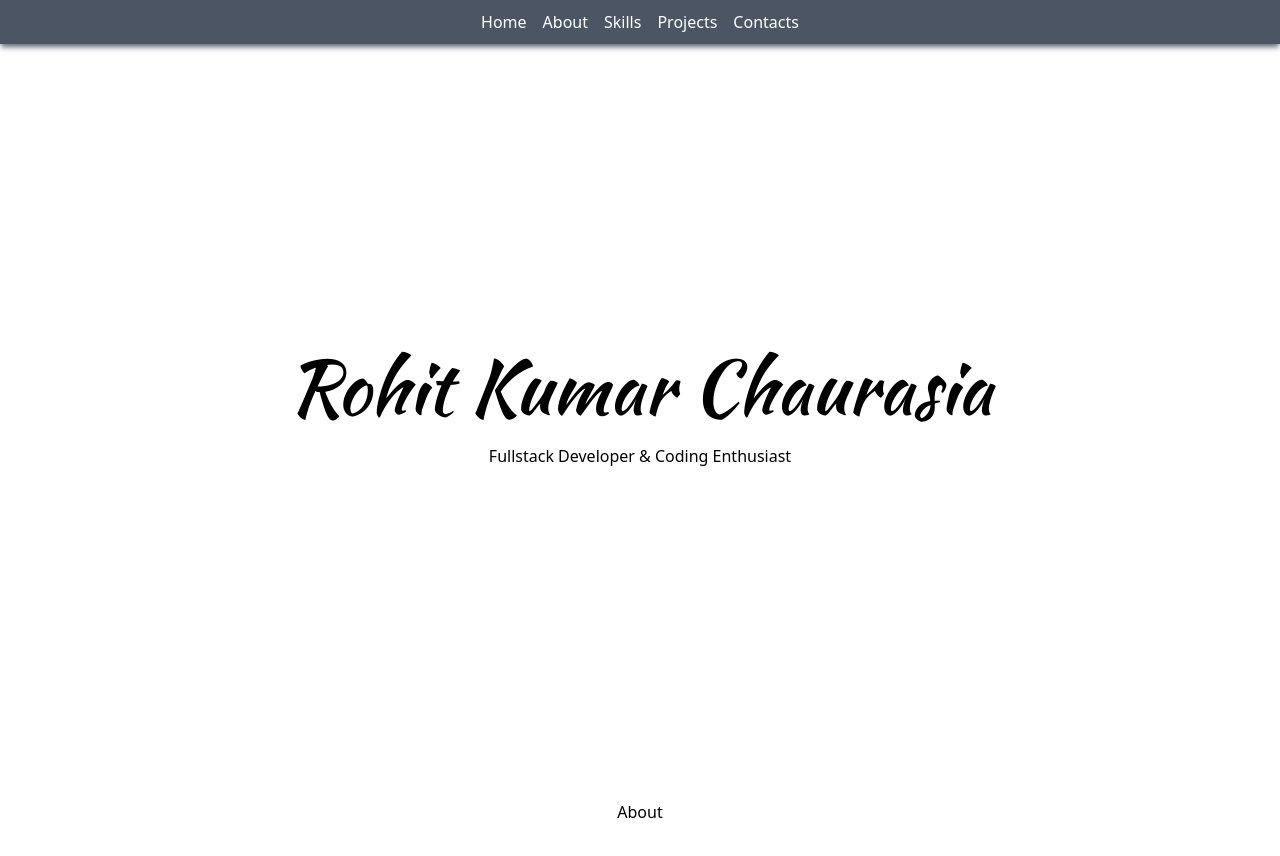
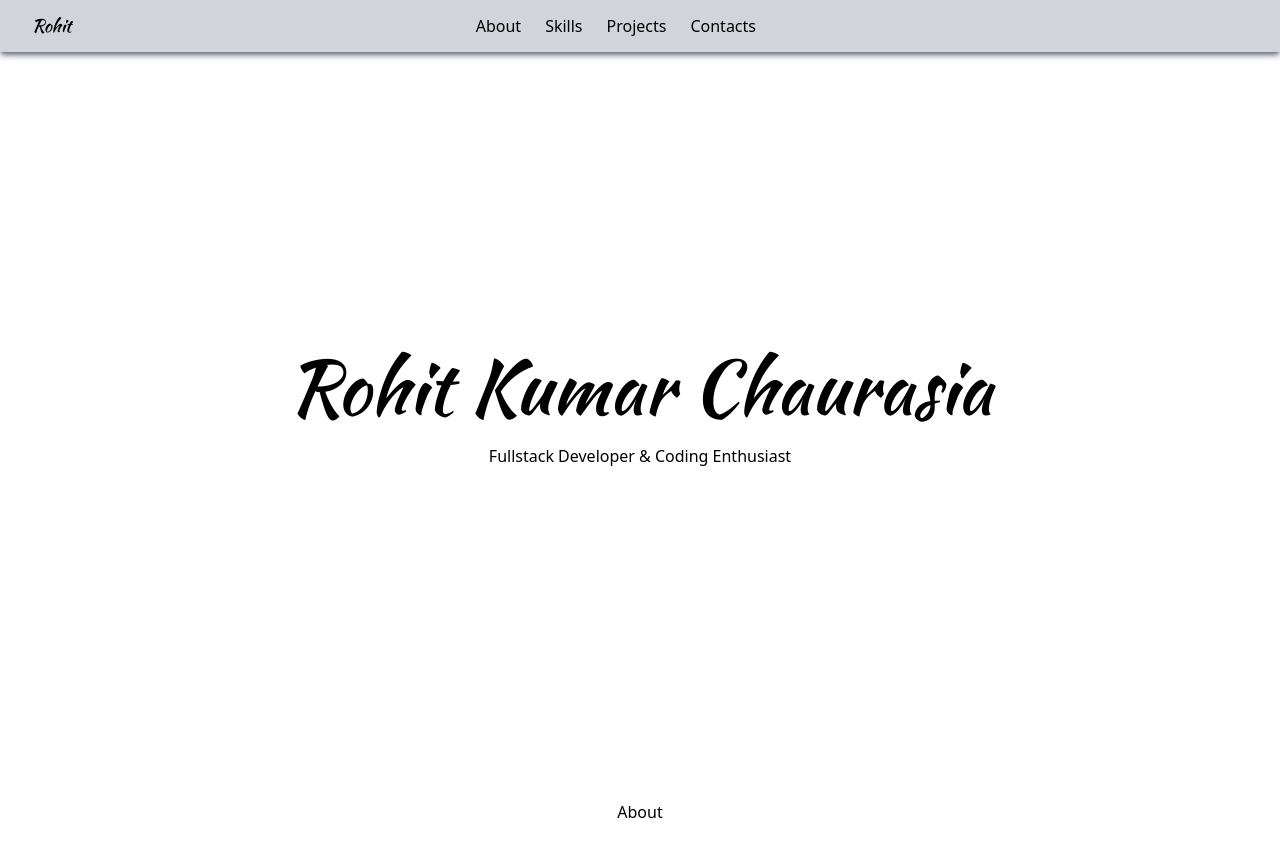
Before and after one commit to Rohit-kr-17/Portfolio, a React (Create React App) app: page / in a window 1280 px wide. Shown: the top 856 px of the page. Built offline with nearby package versions, Linux system fonts and the light colour scheme.

Commit message:
Created Header

```diff
--- a/src/Components/Header.jsx
+++ b/src/Components/Header.jsx
@@ -1,24 +1,31 @@
 import { HashLink as Link } from "react-router-hash-link";
 export default function Header() {
 	return (
-		<>
-			<div className=" top-0 fixed  justify-center  w-full  bg-gray-600  py-[10px] text-white shadow-md shadow-gray-500">
-				<span className="px-2 hover:text-red-700 transiton duration-150 ">
-					<Link to="#home">Home</Link>
-				</span>
-				<span className="px-2 hover:text-red-700 transiton duration-150 ">
+		<div className=" top-0 fixed flex flex-row justify-between items-center w-full  bg-gray-300  py-[10px] text-black shadow-md shadow-gray-500">
+			<div class="ml-8">
+				<Link
+					style={{ fontFamily: "kaushan script" }}
+					className="text-lg"
+					to="#home"
+				>
+					Rohit
+				</Link>
+			</div>
+			<div className="flex md:mr-[40%]">
+				<div className="py-1 px-3 hover:bg-slate-400 hover:rounded-full cursor-pointer "></div>
+				<div className="py-1 px-3 hover:bg-slate-400 hover:rounded-full cursor-pointer">
 					<Link to="#about">About</Link>
-				</span>
-				<span className="px-2 hover:text-red-700 transiton duration-150 ">
+				</div>
+				<div className="py-1 px-3 hover:bg-slate-400 hover:rounded-full cursor-pointer ">
 					<Link to="#skill">Skills</Link>
-				</span>
-				<span className="px-2 hover:text-red-700 transiton duration-150 ">
+				</div>
+				<div className="py-1 px-3 hover:bg-slate-400 hover:rounded-full cursor-pointer">
 					<Link to="#projects">Projects</Link>
-				</span>
-				<span className="px-2 hover:text-red-700 transiton duration-150 ">
+				</div>
+				<div className="py-1 px-3 hover:bg-slate-400 hover:rounded-full cursor-pointer ">
 					<Link to="#contacts">Contacts</Link>
-				</span>
+				</div>
 			</div>
-		</>
+		</div>
 	);
 }
```
